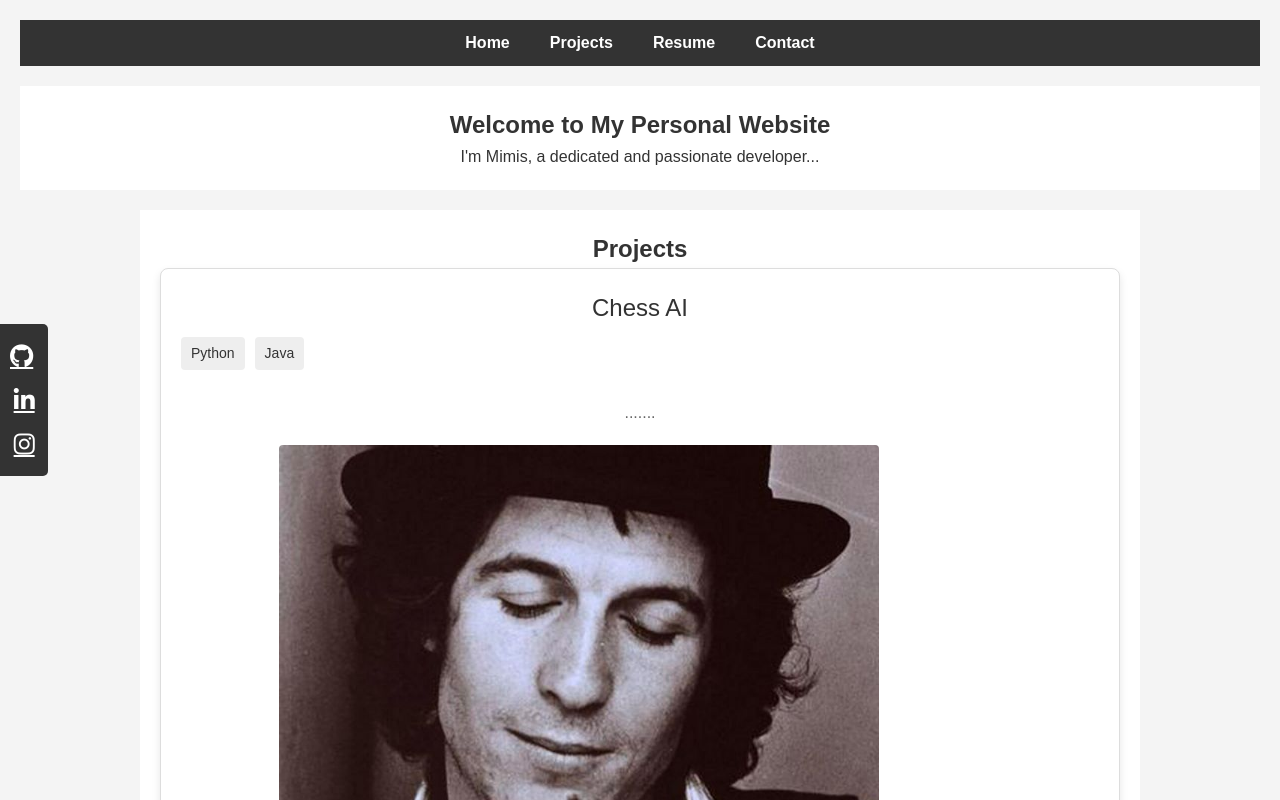
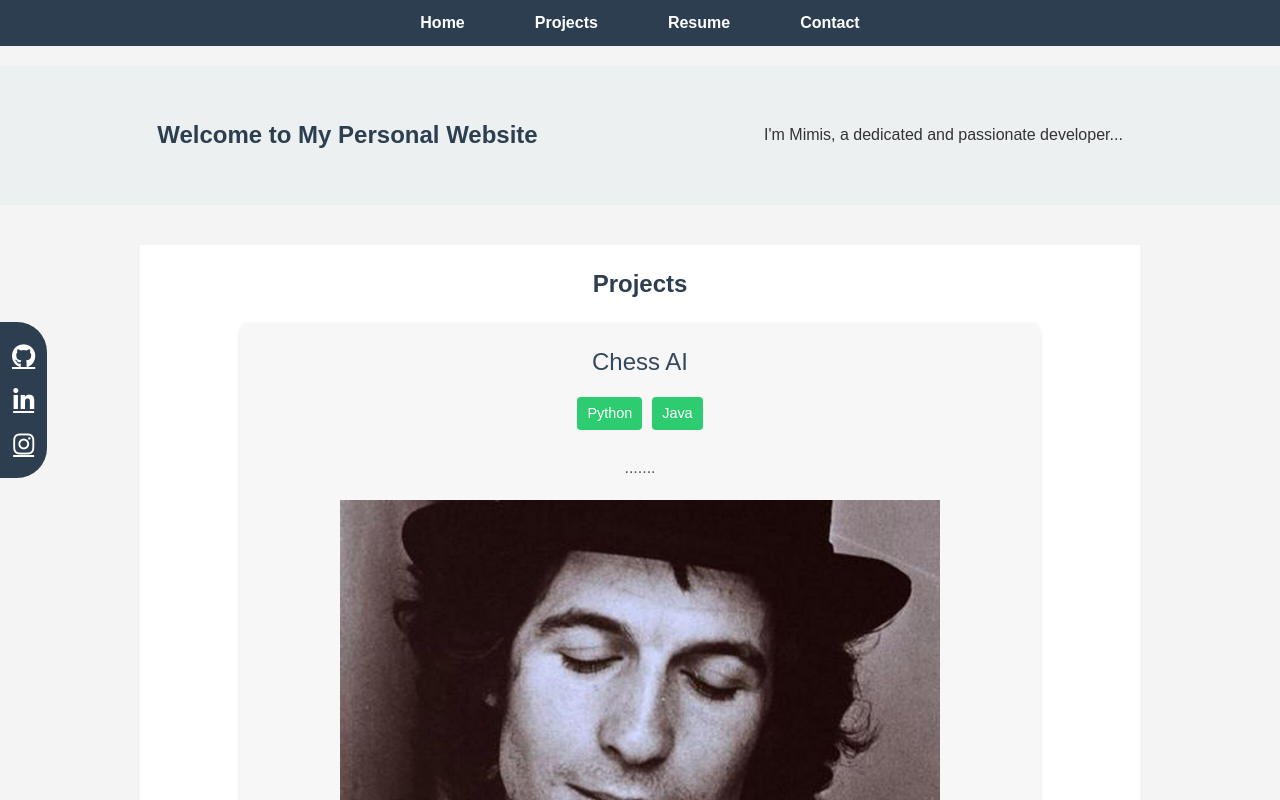
Before and after one commit to mimischly7/mimischly7.github.io, a React (Create React App) app: page / in a window 1280 px wide. Shown: the top 800 px of the page. Built offline with nearby package versions, Linux system fonts and the light colour scheme.

Commit message:
new-style
Adapting a new style to the website. The current css stylesheets may not be very scalable or organized, but they do for now. In the future, a careful examination of the css should take place to improve these aspects.

```diff
--- a/src/App.css
+++ b/src/App.css
@@ -1,38 +1,269 @@
+/* General Styles */
+body, html {
+  margin: 0;
+  padding: 0;
+  font-family: Arial, sans-serif;
+}
+
 .App {
+  text-align: center;
+  color: #333;
+}
+
+/* Header and Navigation */
+header {
+  background-color: #2c3e50;
+  color: white;
+  padding: 10px 0;
+}
+
+nav ul {
+  list-style: none;
+  padding: 0;
+  display: flex;
+  justify-content: center;
+}
+
+nav ul li {
+  margin: 0 15px;
+}
+
+nav a {
+  color: white;
+  text-decoration: none;
+  font-weight: bold;
+}
+
+
+
+/* Sections */
+section {
+  padding: 20px 0;
+  border-bottom: 1px solid #eee;
+  margin-bottom: 40px !important; /* Force the margin to apply */
+}
+
+section h1, section h2 {
+  color: #2c3e50;
+}
+
+/* Home Section */
+#home {
+  background-color: #ecf0f1;
+}
+
+/*#home {*/
+/*  padding: 0 10%; !* Adjust the percentage as needed for desired spacing *!*/
+/*}*/
+
+#home {
+  display: flex;
+  align-items: center; /* Aligns items vertically */
+  justify-content: space-around; /* Spreads out the flex items */
+  flex-wrap: wrap; /* Allows items to wrap onto the next line on smaller screens */
+  padding: 50px 5%; /* Adjust the padding as needed */
+  gap: 40px; /* Adds space between flex items */
+}
+
+#home .welcome-text {
+  flex: 3; /* Takes up 3/5 of the flex container */
+  text-align: left;
+  padding-right: 20px; /* Adds some space between the text and the image */
+}
+
+#home .welcome-text h1 {
+  font-size: 2.5em;
+  margin-bottom: 0.5em;
+  color: #2c3e50;
+}
+
+#home .welcome-text p {
+  font-size: 1em;
+  line-height: 1.6;
+  margin-bottom: 1.5em; /* Space between paragraphs */
+}
+
+#home .profile-picture {
+  flex: 2; /* Takes up 2/5 of the flex container */
+  max-width: 300px; /* Maximum size of the image */
+  max-height: 400px;
+  border-radius: 50%; /* Makes the image round */
+  overflow: hidden; /* Ensures the image doesn't overflow its container */
+}
+
+@media (max-width: 768px) {
+  #home {
+    flex-direction: column; /* Stack items vertically on smaller screens */
+    padding: 20px;
+  }
+
+  #home .welcome-text {
+    padding-right: 0; /* Remove padding on smaller screens */
+    order: 2; /* Text comes after the image */
+  }
+
+  #home .profile-picture {
+    max-width: 200px; /* Smaller image on smaller screens */
+    order: 1; /* Image comes before the text */
+    margin-bottom: 20px; /* Space between the image and text */
+  }
+}
+
+
+
+
+
+/* Projects Section */
+#projects {
+  /* Additional styles for project section */
+}
+
+/* Experiences Section */
+#experiences {
+  /* Additional styles for experiences section */
+}
+
+/* Resume Section */
+#resume {
+  /* Additional styles for resume section */
+}
+
+/* Contact Section */
+#contact {
+  /* Additional styles for contact section */
+}
+
+/* Footer */
+footer {
+  background-color: #2c3e50;
+  color: white;
+  padding: 10px 0;
+  position: relative;
+  bottom: 0;
+  width: 100%;
+}
+
+
+
+/* Social Sidebar */
+.social-sidebar {
+  position: fixed;
+  left: 0;
+  top: 50%;
+  transform: translateY(-50%);
+  display: flex;
+  flex-direction: column;
+  align-items: center;
+  background-color: #2c3e50;
+  padding: 12px;
+  border-radius: 0 30px 30px 0; /* Rounded corners on the right */
+}
+
+.social-sidebar a {
+  color: white;
+  font-size: 24px; /* Adjust icon size as needed */
+  margin: 10px 0;
+  transition: transform 0.3s ease;
+}
+
+.social-sidebar a:hover {
+  transform: translateX(10px);
+  color: #007bff; /* Color change on hover */
+}
+
+/* Additional styling for Font Awesome icons */
+.fab {
+  display: block;
   text-align: center;
 }
 
-.App-logo {
-  height: 40vmin;
-  pointer-events: none;
+
+
+.code-style {
+  font-family: 'Consolas', 'Courier New', monospace;
 }
 
-@media (prefers-reduced-motion: no-preference) {
-  .App-logo {
-    animation: App-logo-spin infinite 20s linear;
-  }
-}
 
-.App-header {
-  background-color: #282c34;
-  min-height: 100vh;
-  display: flex;
-  flex-direction: column;
-  align-items: center;
-  justify-content: center;
-  font-size: calc(10px + 2vmin);
-  color: white;
-}
 
-.App-link {
-  color: #61dafb;
-}
 
-@keyframes App-logo-spin {
-  from {
-    transform: rotate(0deg);
-  }
-  to {
-    transform: rotate(360deg);
-  }
-}
+
+/*#home {*/
+/*  padding: 0 10%; !* Adjust the percentage as needed for desired spacing *!*/
+/*  margin: auto; !* Centers the section *!*/
+/*  max-width: 800px; !* Maximum width of the content for readability *!*/
+/*}*/
+
+/*#home h1 {*/
+/*  font-size: 2.5em; !* Larger font size for the main heading *!*/
+/*  margin-bottom: 0.5em; !* Space below the heading *!*/
+/*  color: #2c3e50; !* Dark color for contrast *!*/
+/*}*/
+
+/*#home p {*/
+/*  font-size: 1em; !* Standard font size for paragraph *!*/
+/*  line-height: 1.6; !* Increased line height for readability *!*/
+/*  text-align: justify; !* Justify text for a clean look *!*/
+/*  margin-bottom: 1.5em; !* Space between paragraphs *!*/
+/*}*/
+
+/*@media (max-width: 768px) {*/
+/*  #home {*/
+/*    padding: 0 5%; !* Less padding on smaller screens *!*/
+/*  }*/
+/*  #home h1 {*/
+/*    font-size: 2em; !* Slightly smaller font size for the heading on small screens *!*/
+/*  }*/
+/*}*/
+
+
+
+
+
+
+
+
+
+/* ALTERNATIVE WELCOME TEXT STYLING
+ */
+
+/*.welcome-text {*/
+/*  max-width: 1000px; !* or your preferred width *!*/
+/*  margin: 0 auto; !* Centers the text block *!*/
+/*  padding: 20px; !* Adds some padding around the text *!*/
+/*  text-align: left; !* Aligns text to the left *!*/
+/*  background: #ffffff; !* or any color that matches your design *!*/
+/*  border-radius: 10px; !* Optional: adds rounded corners *!*/
+/*  box-shadow: 0 4px 8px rgba(0,0,0,0.1); !* Optional: adds a subtle shadow for depth *!*/
+/*}*/
+
+/*.welcome-text h1 {*/
+/*  color: #2c3e50; !* A dark shade for the title for contrast *!*/
+/*  font-size: 2.5rem; !* Large font size for the title *!*/
+/*  font-weight: 300; !* Lighter font weight can look more modern *!*/
+/*  margin-bottom: 1rem; !* Space below the title *!*/
+/*  text-transform: uppercase; !* Optional: makes the title uppercase *!*/
+/*  letter-spacing: 1.5px; !* Optional: spaces out the letters slightly *!*/
+/*}*/
+
+/*.welcome-text p {*/
+/*  color: #666; !* A softer shade for the body text *!*/
+/*  font-size: 1rem; !* Standard font size for paragraph text *!*/
+/*  line-height: 1.6; !* Spacing between lines for readability *!*/
+/*  margin-bottom: 1rem; !* Space between paragraphs *!*/
+/*  text-align: justify; !* Justifies the text for clean edges *!*/
+/*}*/
+
+/*@media (max-width: 768px) {*/
+/*  .welcome-text {*/
+/*    padding: 20px 10px; !* Smaller padding on smaller screens *!*/
+/*    box-shadow: none; !* Optional: removes shadow on smaller screens *!*/
+/*  }*/
+
+/*  .welcome-text h1 {*/
+/*    font-size: 2rem; !* Slightly smaller font size for the heading on small screens *!*/
+/*  }*/
+
+/*  .welcome-text p {*/
+/*    font-size: 0.9rem; !* Slightly smaller font size for text on small screens *!*/
+/*  }*/
+/*}*/
--- a/src/ExperienceBox.css
+++ b/src/ExperienceBox.css
@@ -1,64 +1,68 @@
-/* General Styles */
-body {
-    font-family: Arial, sans-serif;
-    line-height: 1.6;
-    color: #333;
-}
-
-/* Article (Job Experience) Styles */
+/* Experiences Section Styles */
 .job {
-    background: #f9f9f9;
-    border: 1px solid #ddd;
+    margin: 20px auto;
     padding: 20px;
-    margin-bottom: 20px;
+    max-width: 800px;
+    background-color: #f7f7f7;
     border-radius: 8px;
+    box-shadow: 0 2px 5px rgba(0,0,0,0.1);
 }
 
 .job header h3 {
-    color: #007bff;
+    color: #ebf3f5;
     margin-bottom: 5px;
 }
 
 .job header p {
-    font-style: italic;
-    color: #666;
+    font-size: 0.9em;
+    color: #becccb;
 }
 
-/* Description and Tech Tags */
 .job p {
-    margin: 15px 0;
+    line-height: 1.6;
+    color: #555;
+    margin-top: 10px;
 }
 
+/* Reuse the .tech-tags class from projects for consistency */
 .tech-tags {
-    list-style-type: none;
+    list-style: none;
     padding: 0;
 }
 
 .tech-tags li {
     display: inline-block;
-    background: #007bff;
+    background-color: #2ecc71;
     color: white;
     padding: 5px 10px;
     margin: 5px;
-    border-radius: 5px;
-    font-size: 0.8em;
+    border-radius: 4px;
+    font-size: 0.9em;
 }
 
-/* GitHub Link */
 .github-link {
     display: inline-block;
-    background: #333;
+    margin-top: 20px;
+    padding: 10px 15px;
+    background-color: #333;
     color: white;
-    padding: 10px 15px;
     text-decoration: none;
-    border-radius: 5px;
-    margin-top: 10px;
+    border-radius: 4px;
+    transition: background-color 0.3s;
+    font-size: 0.9em;
 }
 
 .github-link:hover {
-    background: #555;
+    background-color: #242424;
 }
 
-.fa-github {
+.fa-brands {
     margin-right: 5px;
 }
+
+/* Responsive Design for smaller screens */
+@media (max-width: 768px) {
+    .job {
+        padding: 15px;
+    }
+}
--- a/src/ProjectBox.css
+++ b/src/ProjectBox.css
@@ -1,71 +1,76 @@
-body {
-    font-family: 'Arial', sans-serif;
-    line-height: 1.6;
-    background-color: #f4f4f4;
+/* Projects Section Styles */
+.project-container {
+    margin: 20px auto;
     padding: 20px;
+    max-width: 800px;
+    background-color: #f7f7f7;
+    border-radius: 8px;
+    box-shadow: 0 2px 5px rgba(0,0,0,0.1);
+    text-align: left;
+    text-align: center;
 }
 
-/* Project Container */
-.project-container {
-    background-color: #ffffff;
-    border: 1px solid #dddddd;
-    border-radius: 8px;
-    padding: 20px;
-    margin-bottom: 20px;
-    box-shadow: 0 4px 8px rgba(0, 0, 0, 0.1);
-}
-
-/* Project Title */
 .project-title {
-    color: #333333;
-    font-size: 24px;
+    font-size: 1.5em;
+    color: #34495e;
     margin-bottom: 10px;
 }
 
-/* Technology Tags */
 .technology-tags {
     list-style: none;
     padding: 0;
-    display: flex;
-    flex-wrap: wrap;
-    margin-bottom: 20px;
 }
 
 .technology-tags li {
-    background-color: #eeeeee;
-    color: #333333;
+    display: inline-block;
+    background-color: #2ecc71;
+    color: white;
     padding: 5px 10px;
-    margin-right: 10px;
-    margin-bottom: 10px;
+    margin: 5px;
     border-radius: 4px;
-    font-size: 14px;
+    font-size: 0.9em;
 }
 
-/* Project Description */
 .project-description {
-    color: #666666;
-    margin-bottom: 20px;
-    font-size: 16px;
+    margin: 20px 0;
+    line-height: 1.6;
+    color: #555;
 }
 
-/* Project Visual */
 .project-visual {
-    width: 100%;
-    border-radius: 4px;
-    margin-bottom: 20px;
+    max-width: 100%; /* Ensures image is not larger than the container */
+    height: auto; /* Maintains aspect ratio */
+    margin-bottom: 20px; /* Adds space between the image and the button */
+    display: block; /* This will make sure the image is on its own line */
+    width: 300px; /* You've defined this inline, but it could also be here */
+    margin-left: auto; /* Auto margins on the side center block elements */
+    margin-right: auto; /* Auto margins on the side center block elements */
 }
 
-/* Details Button */
 .details-button {
-    display: inline-block;
-    background-color: #007bff;
-    color: #ffffff;
-    padding: 10px 20px;
+    display: block; /* Makes the button take its own line */
+    width: 300px; /* Allows the button to size according to its content */
+    margin: 20px auto; /* Centers the button and adds space above */
+    padding: 10px 15px;
+    background-color: #3498db;
+    color: white;
     text-decoration: none;
     border-radius: 4px;
     transition: background-color 0.3s;
 }
 
+
 .details-button:hover {
-    background-color: #0056b3;
+    background-color: #2980b9;
 }
+
+/* Responsive Design for smaller screens */
+@media (max-width: 768px) {
+    .project-container {
+        padding: 15px;
+    }
+
+    .project-visual {
+        width: 100%;
+    }
+}
--- a/src/index.css
+++ b/src/index.css
@@ -89,34 +89,3 @@ footer {
     padding: 10px;
   }
 }
-
-.social-sidebar {
-  position: fixed;
-  left: 0;
-  top: 50%;
-  transform: translateY(-50%);
-  display: flex;
-  flex-direction: column;
-  align-items: center;
-  background-color: #333;
-  padding: 10px;
-  border-radius: 0 5px 5px 0; /* Rounded corners on the right */
-}
-
-.social-sidebar a {
-  color: white;
-  font-size: 24px; /* Adjust icon size as needed */
-  margin: 10px 0;
-  transition: transform 0.3s ease;
-}
-
-.social-sidebar a:hover {
-  transform: translateX(10px);
-  color: #007bff; /* Color change on hover */
-}
-
-/* Additional styling for Font Awesome icons */
-.fab {
-  display: block;
-  text-align: center;
-}
```
Also changed, not shown: src/ContactSection.css (+27 -19 lines), 1 other file (tests, documents, lock files or other folders).
